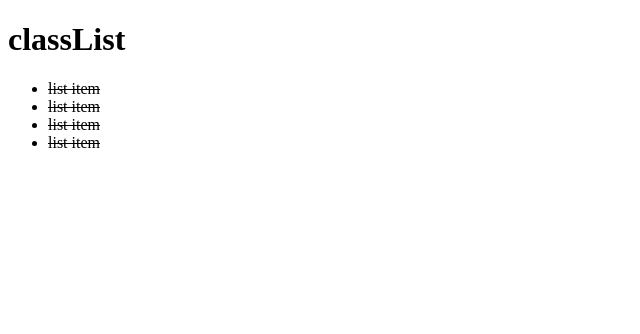
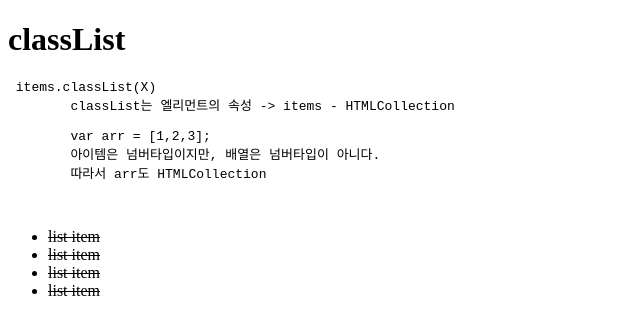
Before and after one commit to dw022/FRONTEND, a plain HTML site: page javascript/Quiz_carbrand.html in a window 1280 px wide. Shown: the whole page, without its empty margins (0-640 px from the left). Drawn offline with Linux system fonts and the light colour scheme.

Commit message:
Add Quiz_carbrand.html - Q2

```diff
--- a/javascript/Quiz_carbrand.html
+++ b/javascript/Quiz_carbrand.html
@@ -24,6 +24,14 @@
 
     <h1>classList</h1>
 
+    <pre> items.classList(X)
+        classList는 엘리먼트의 속성 -> items - HTMLCollection
+
+        var arr = [1,2,3];
+        아이템은 넘버타입이지만, 배열은 넘버타입이 아니다.
+        따라서 arr도 HTMLCollection
+
+    </pre>
      <style>
         .line-through {
             text-decoration: line-through;
```
